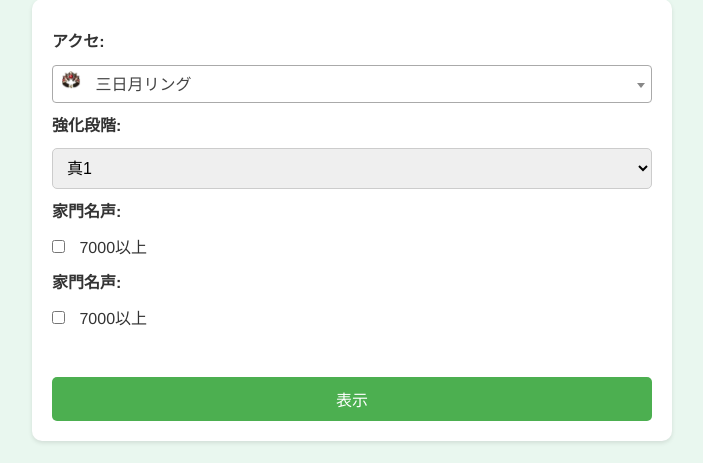
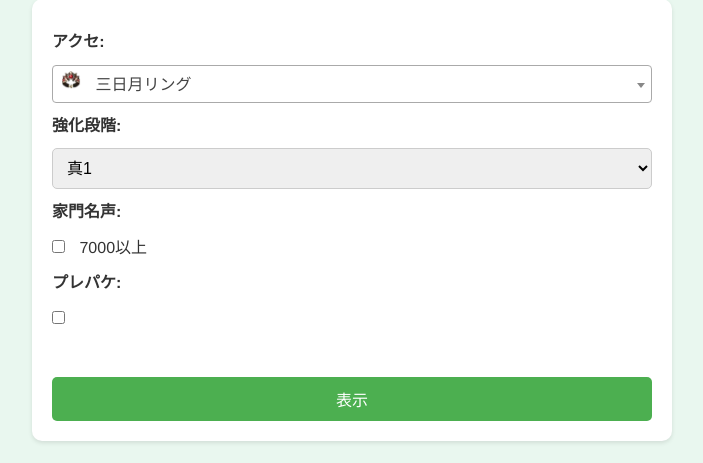
Before and after one commit to Lejenay/bdo_app, a Flask app: page / in a window 1280 px wide. Shown: the part 203-666 px from the top of the page, without its empty margins (288-991 px from the left). Run offline with Flask 2, Linux system fonts and the light colour scheme; parts of the project's set-up code (start-up, migrations or seed data) failed here and were passed over; some libraries are stand-ins or nearby versions.

Commit message:
fixed minor issue
+ index.html

```diff
--- a/templates/index.html
+++ b/templates/index.html
@@ -168,9 +168,9 @@
          <input type="checkbox" id="family_fame" name="family_fame" value="on" {% if family_fame %} checked{% endif %}>
          <label class="checkbox-label" for="family_fame">7000以上</label>
 
-         <label for="pp">家門名声:</label>
+         <label for="pp">プレパケ:</label>
          <input type="checkbox" id="pp" name="pp" value="on" {% if pp %} checked{% endif %}>
-         <label class="checkbox-label" for="pp">7000以上</label>
+         <label class="checkbox-label" for="pp"></label>
 
          <br>
          <br>
```
